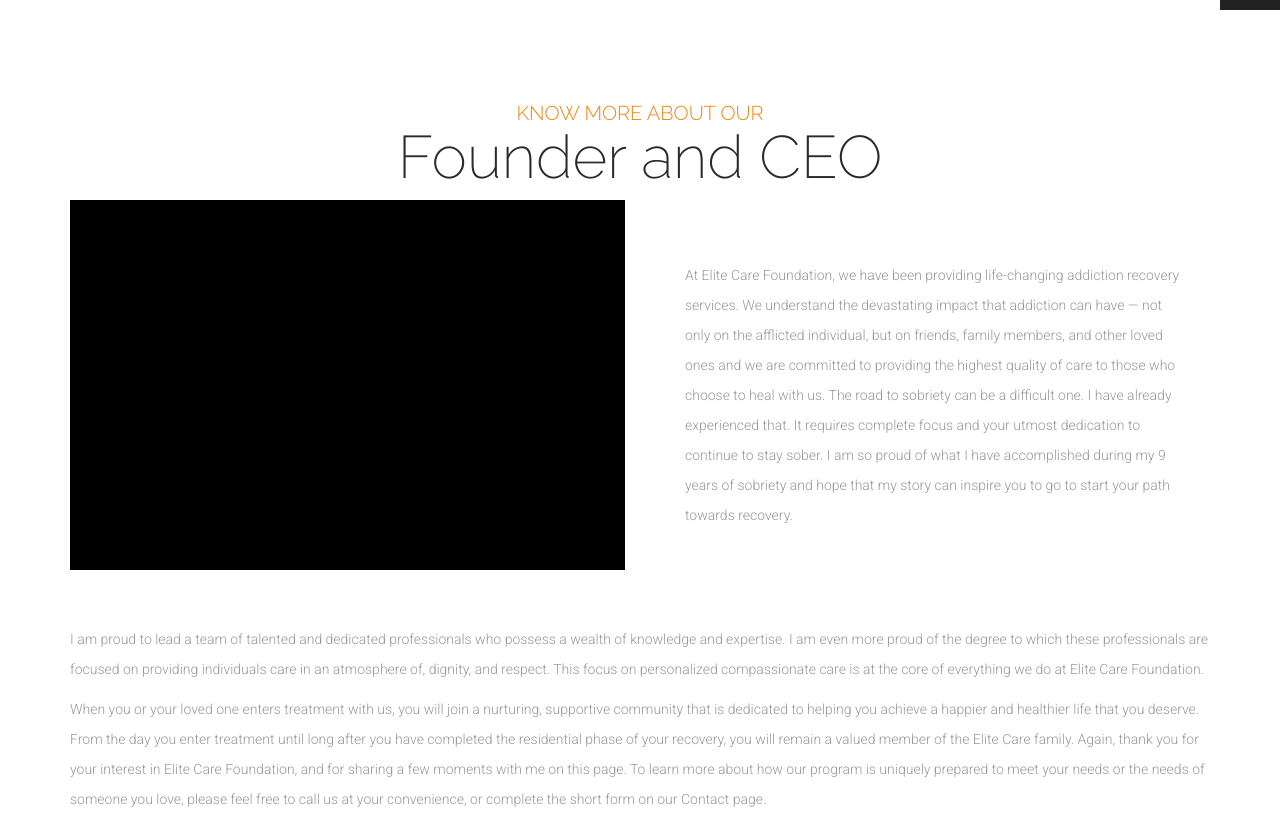
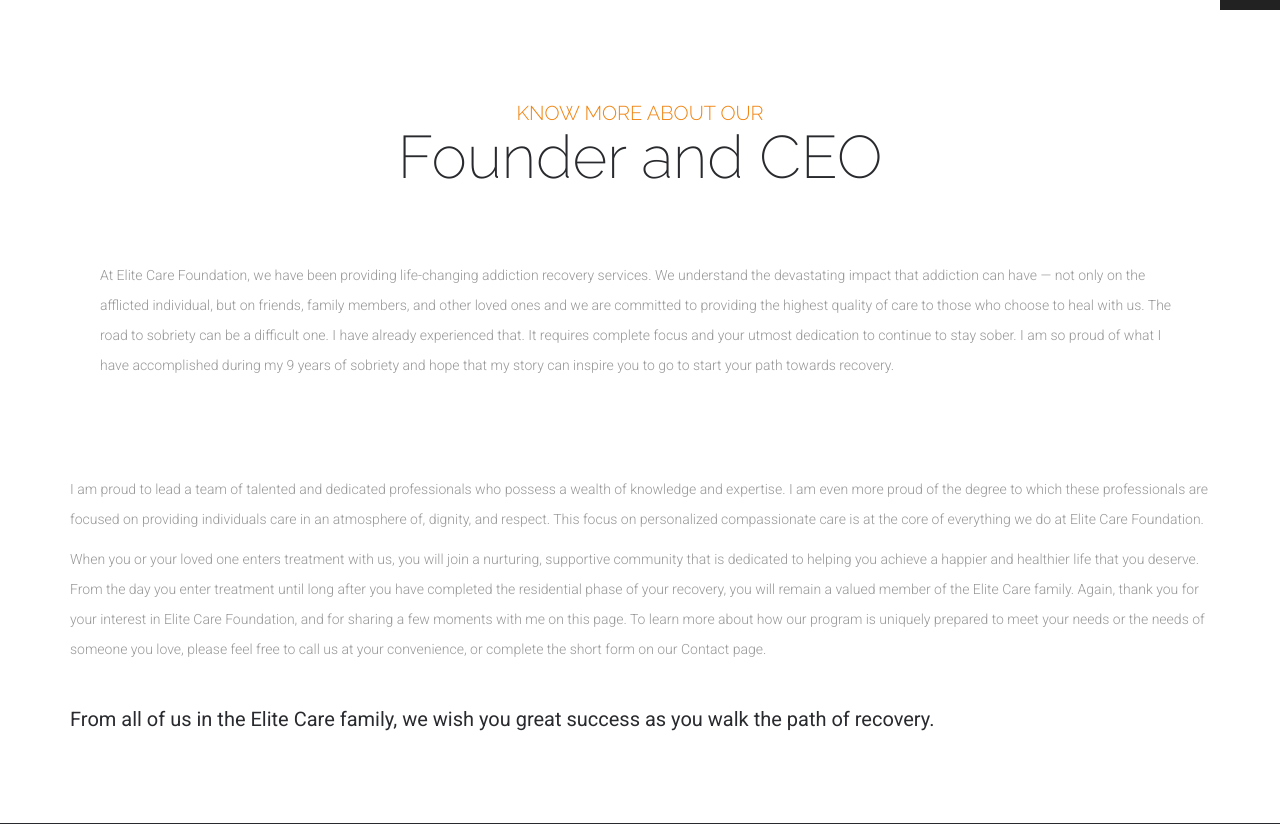
Before and after one commit to aj02/elitecarefoundation, a PHP site: page /rahul_kute.php in a window 1280 px wide. Shown: the part 226-1050 px from the top of the page. Run offline with PHP 8.4, Linux system fonts and the light colour scheme; some web fonts are replaced.

Commit message:
Update rahul_kute.php

```diff
--- a/rahul_kute.php
+++ b/rahul_kute.php
@@ -58,10 +58,10 @@ include("includes/header.php");
 	    	</div>
 	    </div>
 		<div class="row">
-			<div class="col-md-6">
+			<!--div class="col-md-6">
 			    <img src="images/gallery/gallery12.jpg" alt="">
-			</div>
-			<div class="col-md-6">
+			</div-->
+			<div class="col-md-12">
 				<div class="abot-cont padding-b60 padding-t60">
 				    <p>
 					At Elite Care Foundation, we have been providing life-changing addiction recovery services.
```
